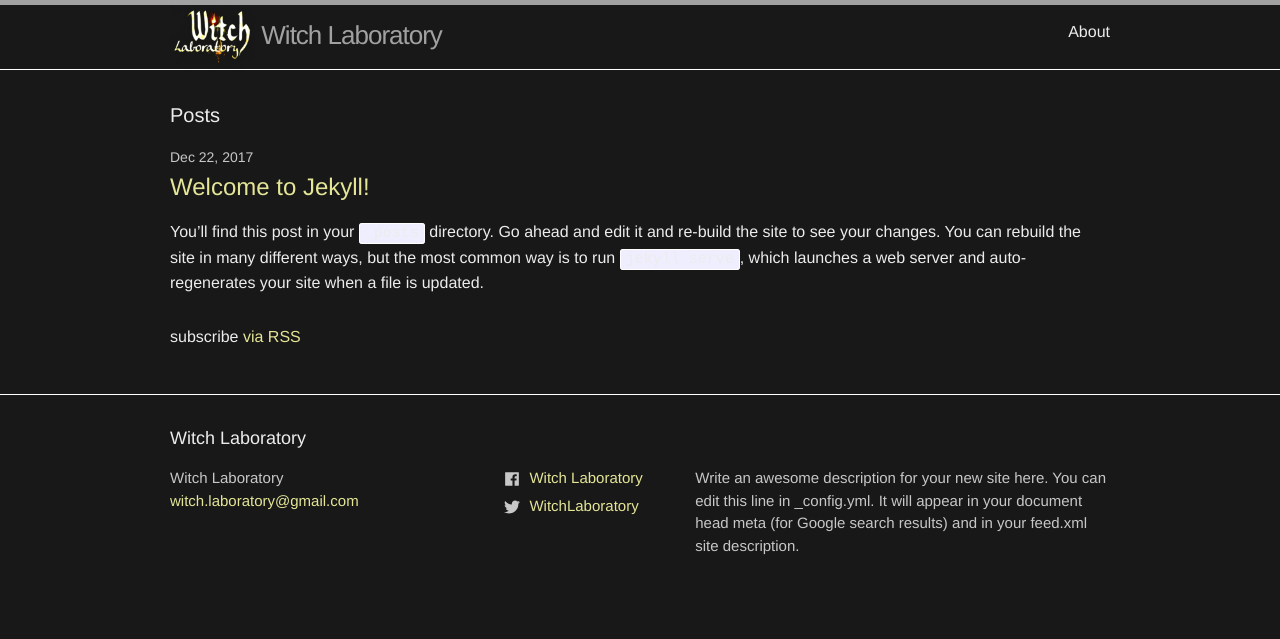
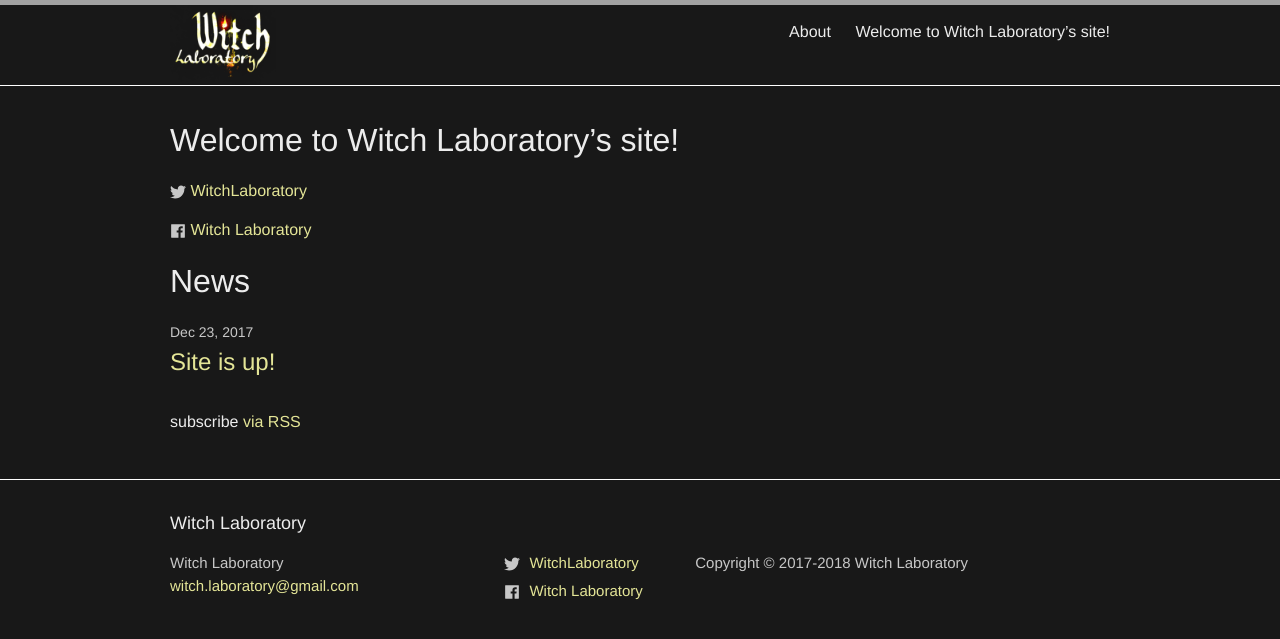
Before and after one commit to WitchLaboratory/site_src, a Jekyll site: the page built from index.md, in a window 1280 px wide. Shown: the top 639 px of the page. Built offline with Jekyll 4.4.1, drawn with Linux system fonts in a browser that asks for light colours; our own code applies the rules of GitHub Pages for plain Markdown files.

Commit message:
Updated index.html and the post

```diff
--- a/_config.yml
+++ b/_config.yml
@@ -17,9 +17,7 @@ title: Witch Laboratory
 name: Witch Laboratory
 email: witch.laboratory@gmail.com
 description: >- # this means to ignore newlines until "baseurl:"
-  Write an awesome description for your new site here. You can edit this
-  line in _config.yml. It will appear in your document head meta (for
-  Google search results) and in your feed.xml site description.
+  Copyright © 2017-2018 Witch Laboratory
 baseurl: "" # the subpath of your site, e.g. /blog
 url: "" # the base hostname & protocol for your site, e.g. http://example.com
 twitter_username: WitchLaboratory
--- a/_includes/footer.html
+++ b/_includes/footer.html
@@ -28,15 +28,15 @@
           </li>
           {% endif %}
 
+          {% if site.twitter_username %}
+          <li>
+            {% include icon-twitter.html username=site.twitter_username %}
+          </li>
+          {% endif %}
+
           {% if site.facebook_page %}
           <li>
             {% include icon-facebook.html username=site.name %}
-          </li>
-          {% endif %}
-
-          {% if site.twitter_username %}
-          <li>
-            {% include icon-twitter.html username=site.twitter_username %}
           </li>
           {% endif %}
         </ul>
--- a/_includes/header.html
+++ b/_includes/header.html
@@ -4,8 +4,7 @@
     {% assign default_paths = site.pages | map: "path" %}
     {% assign page_paths = site.header_pages | default: default_paths %}
     <a class="site-title" href="{{ "/" | relative_url }}">
-      <img src="{{ "/assets/wl_logo_transparent_small.png" | relative_url }}" alt="Witch Laboratory" height="64" />
-      {{ site.title | escape }}
+      <img src="{{ "/assets/wl_logo_transparent_small.png" | relative_url }}" alt="Witch Laboratory" height="80" />
     </a>
 
     {% if page_paths %}
--- a/_layouts/home.html
+++ b/_layouts/home.html
@@ -6,7 +6,7 @@ layout: default
 
   {{ content }}
 
-  <h1 class="page-heading">Posts</h1>
+  <h1>News</h1>
 
   <ul class="post-list">
     {% for post in site.posts %}
--- a/_posts/2017-12-22-welcome-to-jekyll.markdown
+++ /dev/null
@@ -1,25 +0,0 @@
----
-layout: post
-title:  "Welcome to Jekyll!"
-date:   2017-12-22 19:43:41 +0200
-categories: jekyll update
----
-You’ll find this post in your `_posts` directory. Go ahead and edit it and re-build the site to see your changes. You can rebuild the site in many different ways, but the most common way is to run `jekyll serve`, which launches a web server and auto-regenerates your site when a file is updated.
-
-To add new posts, simply add a file in the `_posts` directory that follows the convention `YYYY-MM-DD-name-of-post.ext` and includes the necessary front matter. Take a look at the source for this post to get an idea about how it works.
-
-Jekyll also offers powerful support for code snippets:
-
-{% highlight ruby %}
-def print_hi(name)
-  puts "Hi, #{name}"
-end
-print_hi('Tom')
-#=> prints 'Hi, Tom' to STDOUT.
-{% endhighlight %}
-
-Check out the [Jekyll docs][jekyll-docs] for more info on how to get the most out of Jekyll. File all bugs/feature requests at [Jekyll’s GitHub repo][jekyll-gh]. If you have questions, you can ask them on [Jekyll Talk][jekyll-talk].
-
-[jekyll-docs]: https://jekyllrb.com/docs/home
-[jekyll-gh]:   https://github.com/jekyll/jekyll
-[jekyll-talk]: https://talk.jekyllrb.com/
--- /dev/null
+++ b/_posts/2017-12-23-site-up.markdown
@@ -0,0 +1,6 @@
+---
+layout: post
+title:  "Site is up!"
+date:   2017-12-23 15:58:41 +0200
+categories: main
+---
--- a/index.md
+++ b/index.md
@@ -4,3 +4,6 @@
 # See: https://jekyllrb.com/docs/themes/#overriding-theme-defaults
 layout: home
 ---
+# Welcome to Witch Laboratory's site!
+{% include icon-twitter.html username=site.twitter_username %}
+{% include icon-facebook.html username=site.name %}
```
Also changed, not shown: about.md (+0 -4 lines).
